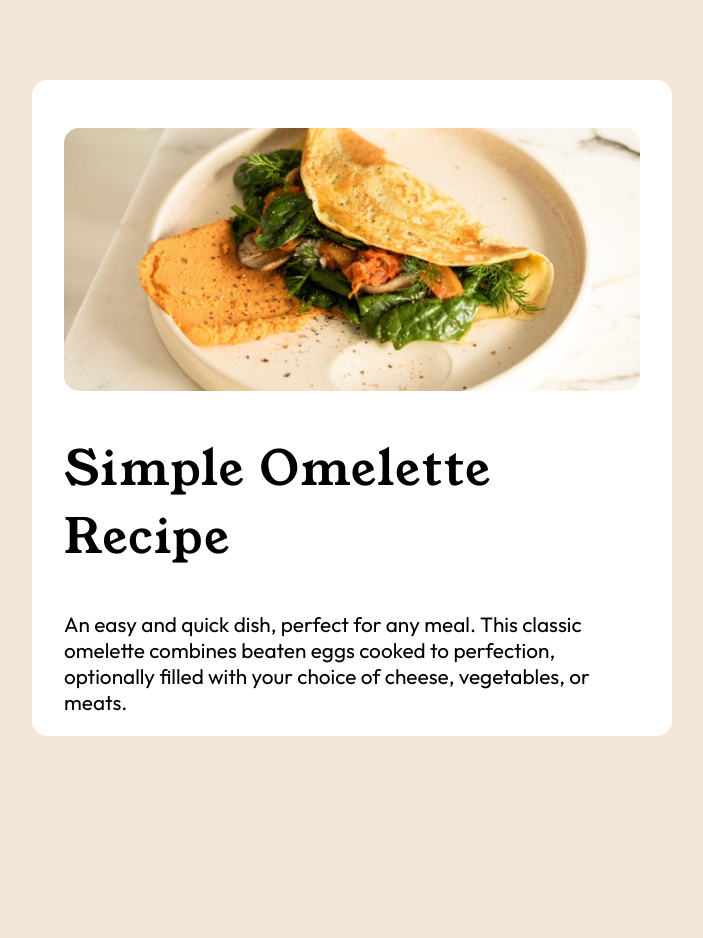
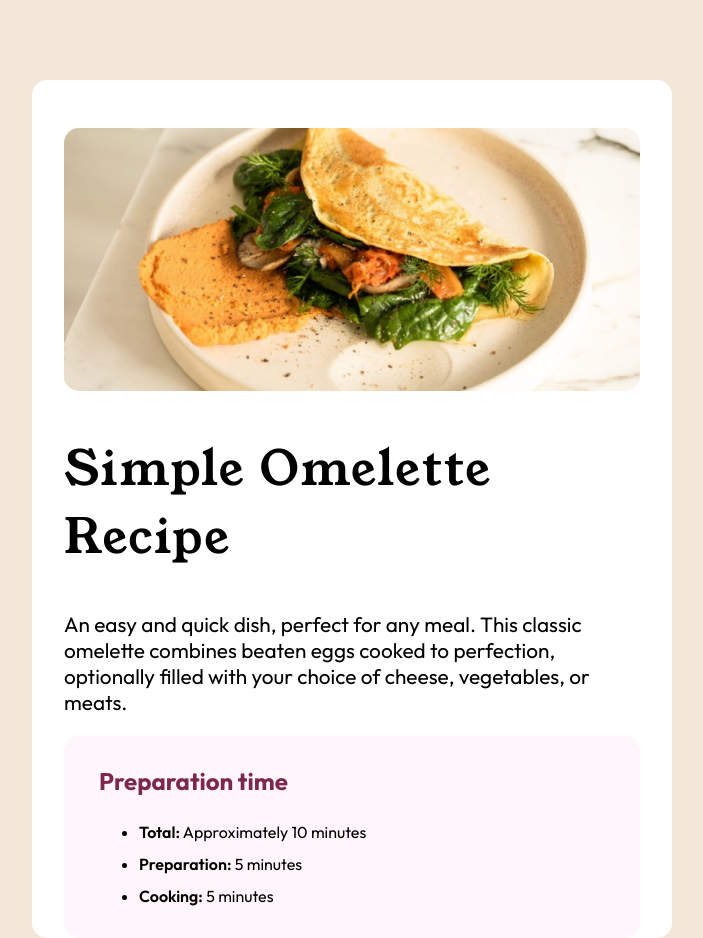
Before and after one commit to horoserp/recipe, a React (Create React App) app: page / in a window 1280 px wide. Shown: the whole page, without its empty margins (288-991 px from the left). Before the commit the page ends 800 px from the top, so only its background shows below. Built offline with nearby package versions, Linux system fonts and the light colour scheme.

Commit message:
Update: Finish Prep.

```diff
--- a/src/App.css
+++ b/src/App.css
@@ -48,3 +48,21 @@ h1 {
 p {
   font-size: 1.3rem;
 }
+
+.prep {
+  background: var(--rose50);
+  border-radius: 15px;
+  padding: 10px 35px;
+}
+
+.prep h2 {
+  color: var(--rose800);
+}
+
+.bold {
+  font-weight: 600;
+}
+
+.prep li {
+  line-height: 2;
+}
--- a/src/App.js
+++ b/src/App.js
@@ -4,10 +4,10 @@ import "./App.css";
 function App() {
   return (
     <div className="container">
-      <div class="recipe-container">
+      <main class="recipe-container">
         <img src="/image-omelette.jpeg" alt="Simple Omelette Recipe" />
         <RecipeTitle />
-      </div>
+      </main>
     </div>
   );
 }
--- /dev/null
+++ b/src/Prep.js
@@ -0,0 +1,22 @@
+import React from "react";
+
+function Prep() {
+  return (
+    <article className="prep">
+      <h2>Preparation time</h2>
+      <ul>
+        <li>
+          <span className="bold">Total:</span> Approximately 10 minutes
+        </li>
+        <li>
+          <span className="bold">Preparation:</span> 5 minutes
+        </li>
+        <li>
+          <span className="bold">Cooking:</span> 5 minutes
+        </li>
+      </ul>
+    </article>
+  );
+}
+
+export default Prep;
--- a/src/RecipeTitle.js
+++ b/src/RecipeTitle.js
@@ -1,4 +1,5 @@
 import React from "react";
+import Prep from "./Prep";
 
 function RecipeTitle() {
   return (
@@ -9,6 +10,7 @@ function RecipeTitle() {
         combines beaten eggs cooked to perfection, optionally filled with your
         choice of cheese, vegetables, or meats.
       </p>
+      <Prep />
     </section>
   );
 }
```
